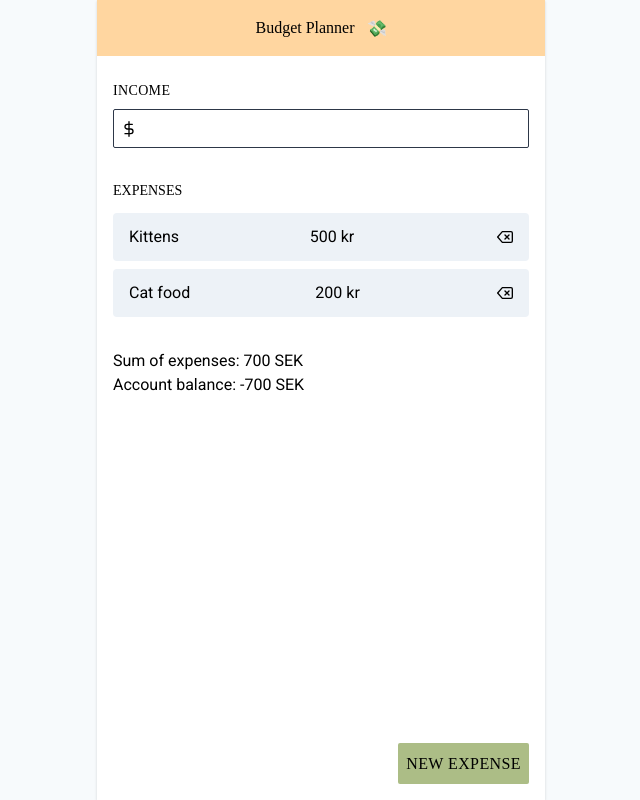
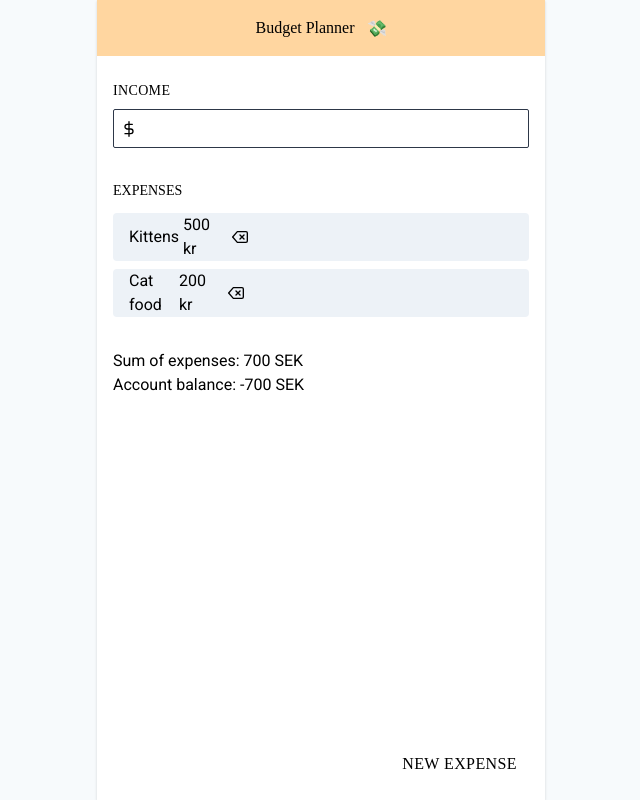
Before and after one commit to jdagmar/budget-planner, a React (Create React App) app: page / in a window 1280 px wide. Shown: the whole page, without its empty margins (319-959 px from the left). Built offline with nearby package versions, Linux system fonts and the light colour scheme; a web font is replaced by a local one.

Commit message:
Handle buttoncolor

```diff
--- a/src/components/Button.tsx
+++ b/src/components/Button.tsx
@@ -10,8 +10,14 @@ type Props = {
 };
 
 export const Button = (props: Props) => {
+  const getButtonColor = (color: string | undefined) => {
+    if (color !== undefined) {
+      return `bg-${props.color}-500 hover:bg-${props.color}-600`;
+    }
+  };
+
   /* If component is used as a icon button, add extra padding to ensure minimum 42px touch accuracy */
-  const btnClasses = `bg-${props.color} rounded-sm ${
+  const btnClasses = `${getButtonColor(props.color)} rounded-sm w-full mr-2 ${
     !props.isTextVisible && props.icon ? 'p-4' : 'p-2'
   } `;
 
```
